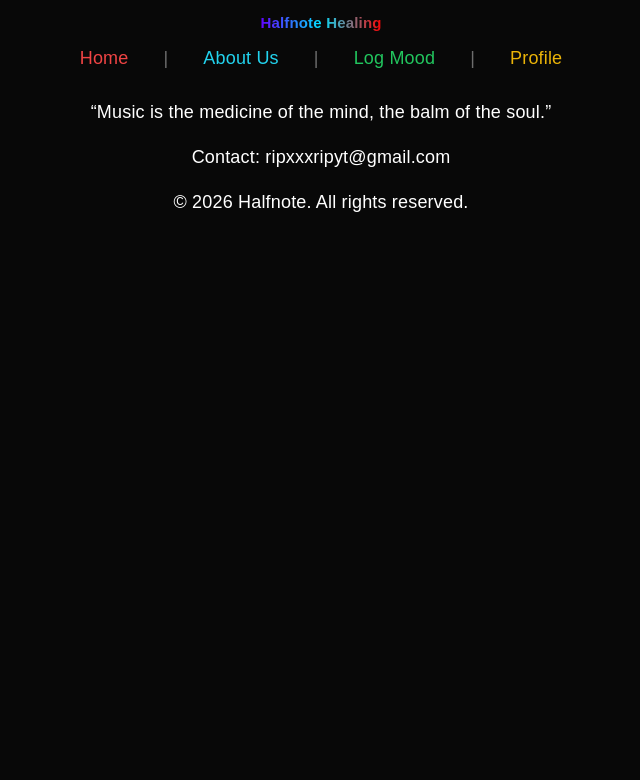
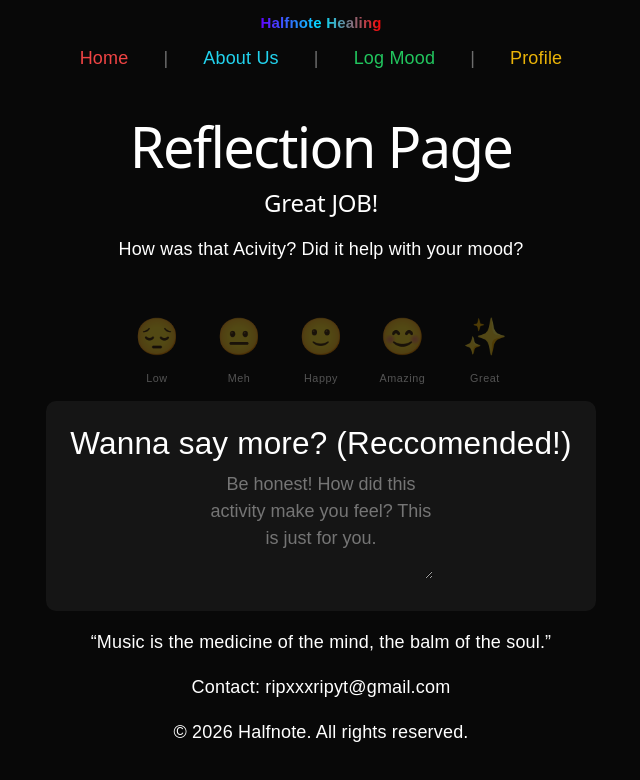
Before and after one commit to mahvelous-17/Halfnote, a React (Vite) app in the folder my-final-app/: page /reflect in a window 1280 px wide. Shown: the top 780 px of the page, without its empty margins (319-959 px from the left). Built offline with nearby package versions, Linux system fonts and the light colour scheme.

Commit message:
bug fixes and new pages

```diff
--- a/my-final-app/src/App.jsx
+++ b/my-final-app/src/App.jsx
@@ -5,10 +5,12 @@ import Home from "./pages/Home";
 import About from "./pages/About";
 import Profile from "./pages/Profile";
 import MoodEntry from "./pages/MoodEntry";
+import Reflect from "./pages/Reflect";
+import MusicAct from "./pages/MusicAct";
 import "./App.css";
-
 function App() {
   return (
+    <>
     <BrowserRouter>
       <div className="flex flex-col min-h-screen">
         <Header />
@@ -19,12 +21,17 @@ function App() {
             <Route path="/about" element={<About />} />
             <Route path="/profile" element={<Profile />} />
             <Route path="/log-mood" element={<MoodEntry />} />
+            <Route path="/reflect" element={<Reflect />} />
+           <Route path="/music-act" element={<MusicAct />} />
           </Routes>
         </main>
 
         <Footer />
       </div>
     </BrowserRouter>
+
+
+</>
   );
 }
 
--- a/my-final-app/src/components/PrimaryButton.jsx
+++ b/my-final-app/src/components/PrimaryButton.jsx
@@ -4,7 +4,7 @@ function PrimaryButton({ className = "", type = "button", onClick, children }) {
       type={type}
       onClick={onClick}
       className={[
-        "bg-white text-black hover:bg-zinc-200 transition-all duration-300 rounded-full py-3 px-8 font-semibold text-sm uppercase tracking-wider shadow-lg hover:scale-[1.02] active:scale-[0.98]",
+        "bg-white text-black hover:bg-zinc-200 transition-all duration-300 rounded-full py-3 px-8 font-semibold text-sm uppercase tracking-wider shadow-lg hover:scale-[1.02] active:scale-[0.98] min-w-[50px]",
         className,
       ].join(" ")}
     >
--- a/my-final-app/src/pages/Home.jsx
+++ b/my-final-app/src/pages/Home.jsx
@@ -1,8 +1,8 @@
-import { useState } from "react";
 import PrimaryButton from "../components/PrimaryButton";
+import { useNavigate } from "react-router-dom";
 
 function Home() {
-  const [started, setStarted] = useState(false);
+  const navigate = useNavigate();
 
   return (
     <div className="w-full max-w-4xl mx-auto min-h-[80vh] flex flex-col items-center justify-center text-center px-6 pt-32 pb-10">
@@ -64,28 +64,12 @@ function Home() {
 
 {}
       <PrimaryButton className="mt-20 "
-       onClick={() => setStarted(true)}>
+       onClick={() => navigate("/log-mood")} >
         Start Your Daily Activity
       </PrimaryButton>
 
-      {started && (
-  <div style={{
-    marginTop: '1rem',
-    padding: '1rem',
-    outline: 'none',
-    boxShadow: 'none'
-  }}>
-    <p style={{
-      color: '#4ade80',
-      fontWeight: '700',
-      margin: 0,
-      outline: 'none'
-    }}>
-      ✨ Let’s get started on today’s musical journey!
-    </p>
-  </div>
-  )}
-    </div>
+     </div>
+
   );
 }
 
--- a/my-final-app/src/pages/MoodEntry.jsx
+++ b/my-final-app/src/pages/MoodEntry.jsx
@@ -1,4 +1,5 @@
 import { useState } from "react";
+import { useNavigate } from "react-router-dom";
 import MoodButton from "../components/MoodButton";
 import StreakCounter from "../components/StreakCounter";
 import PrimaryButton from "../components/PrimaryButton";
@@ -9,11 +10,13 @@ function MoodEntry() {
   const [streak] = useState(7);
   const [isSubmitted, setIsSubmitted] = useState(false);
 
+  const navigate = useNavigate();
+
   const moods = [
     { emoji: "😔", label: "Low" },
     { emoji: "😐", label: "Meh" },
-    { emoji: "🙂", label: "Steady" },
-    { emoji: "😊", label: "Good" },
+    { emoji: "🙂", label: "Happy" },
+    { emoji: "😊", label: "Amazing" },
     { emoji: "✨", label: "Great" }
   ];
 
@@ -22,13 +25,14 @@ function MoodEntry() {
     setIsSubmitted(true);
     setTimeout(() => {
       console.log("Navigating...");
+      navigate("/music-act");
     }, 1500);
   };
 
   return (
     <div className="w-full max-w-4xl mx-auto text-white flex flex-col items-center pt-24 px-6 bg-[#0c0c0c]">
-      <div className="w-full flex justify-center">
-        <h1 className="text-4xl font-bold text-white pb-4 tracking-tight">Log Mood</h1>
+      <div className="w-full flex items-center justify-center gap-1 pb-6">
+        <h1 className="text-4xl font-bold text-white tracking-tight">Log Mood</h1>
         <StreakCounter days={streak} />
       </div>
 
@@ -55,7 +59,7 @@ function MoodEntry() {
           style={{ backgroundColor: 'rgba(255, 255, 255, 0.05)', border: 'none', outline: 'none', boxShadow: 'none', padding: '24px',   borderRadius: '10px',  }}
         >
           <h3 className="text-[10px] font-semibold uppercase tracking-[0.2em] text-white/30 mb-2">
-            Reflection (optional)
+            Reflection (Reccomended)
           </h3>
           <textarea
             rows={4}
--- /dev/null
+++ b/my-final-app/src/pages/MusicAct.jsx
@@ -0,0 +1,21 @@
+import PrimaryButton from "../components/PrimaryButton";
+import { useNavigate } from "react-router-dom";
+
+function MusicAct() {
+    const navigate = useNavigate();
+
+  return (
+    <div className="w-full max-w-4xl mx-auto text-white flex flex-col items-center pt-24 px-6 min-h-screen">
+      <h1 className="text-4xl font-bold text-white mb-12 tracking-tight">Music Act</h1>
+
+   <PrimaryButton className="mt-20 "
+       onClick={() => navigate("/Reflect")} >
+        Done?
+      </PrimaryButton>
+
+
+    </div>
+  );
+}
+
+export default MusicAct;
--- /dev/null
+++ b/my-final-app/src/pages/Reflect.jsx
@@ -0,0 +1,64 @@
+import { useState } from 'react';
+import MoodButton from "../components/MoodButton";
+{/* add a streak counter days ^1 later */}
+
+function Reflect() {
+  const [note, setNote] = useState('');
+  const [selectedMood, setSelectedMood] = useState('');
+
+  const moods = [
+    { emoji: "😔", label: "Low" },
+    { emoji: "😐", label: "Meh" },
+    { emoji: "🙂", label: "Happy" },
+    { emoji: "😊", label: "Amazing" },
+    { emoji: "✨", label: "Great" }
+  ];
+  return (
+    <div className="w-full max-w-4xl mx-auto text-white flex flex-col items-center pt-24 px-6">
+         <div className="w-full max-w-2xl flex flex-col items-center">
+        <h1 className="text-4xl font-bold text-white mb-2 tracking-tight">Reflection Page</h1>
+        </div>
+
+        <h2 className="text-3xl font-bold mb-2 tracking-tight">Great JOB!</h2>
+        <p className="text-white/50 mb-10 text-sm">How was that Acivity? Did it help with your mood?</p>
+
+
+        {/* Mood Buttons */}
+        <div style={{ display: 'flex', flexDirection: 'row', flexWrap: 'nowrap', justifyContent: 'center', gap: '12px', width: '100%', marginTop: '32px' }}>
+          {moods.map((m) => (
+            <MoodButton
+              key={m.label}
+              emoji={m.emoji}
+              label={m.label}
+              isSelected={selectedMood === m.emoji}
+              onSelect={setSelectedMood}
+            />
+          ))}
+        </div>
+
+         {/* Reflection Box */}
+        <div
+          className="w-full mt-12 rounded-3xl"
+          style={{ backgroundColor: 'rgba(255, 255, 255, 0.05)', border: 'none', outline: 'none', boxShadow: 'none', padding: '24px',   borderRadius: '10px',  }}
+        >
+          <h3 className="text-[10px] font-semibold uppercase tracking-[0.2em] text-white/30 mb-2">
+            Wanna say more? (Reccomended!)
+          </h3>
+          <textarea
+            rows={4}
+            className="w-full bg-transparent text-white text-lg placeholder-white/10 resize-none text-center"
+            style={{
+              outline: 'none',
+              boxShadow: 'none',
+              border: 'none'
+            }}
+            placeholder="Be honest! How did this activity make you feel? This is just for you."
+            value={note}
+            onChange={(e) => setNote(e.target.value)}
+          />
+        </div>
+    </div>
+  );
+}
+
+export default Reflect;
```
